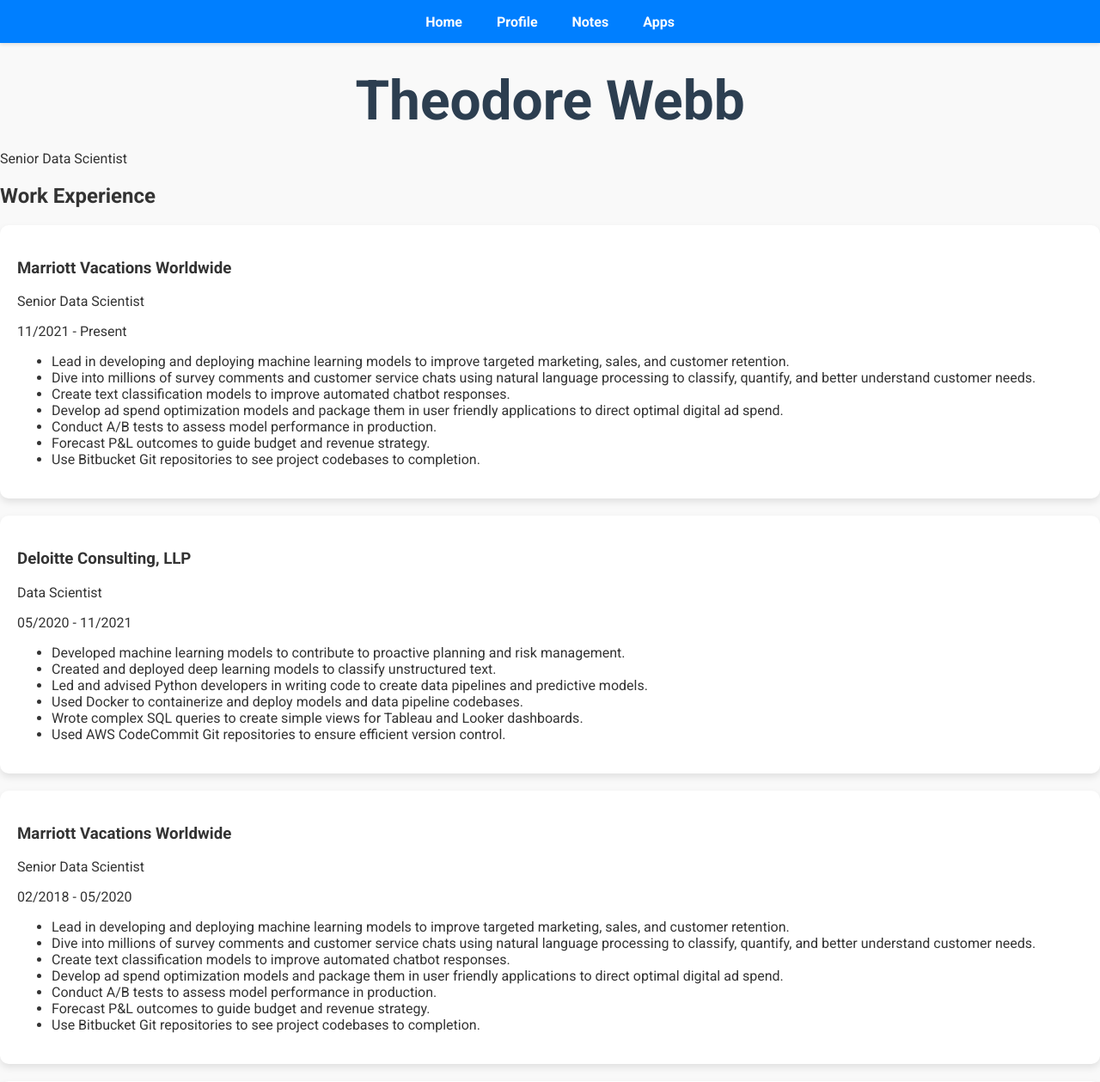
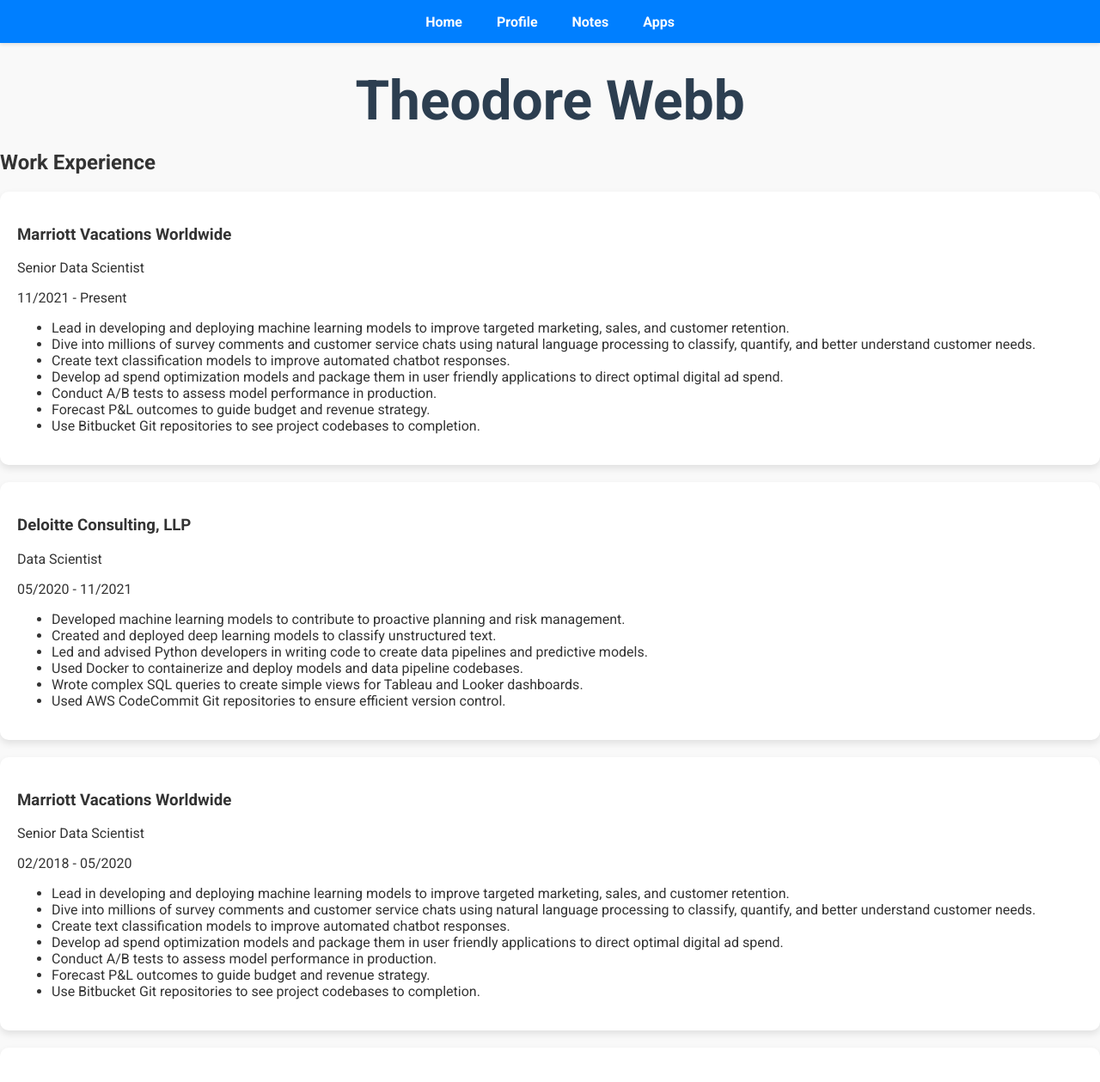
Before and after one commit to twwebb3/personal-website, a Django app: page /profile/ in a window 1280 px wide. Shown: the top 1259 px of the page at 86% size. Run offline with Django 4.2, Linux system fonts and the light colour scheme.

Commit message:
minor deletion for improved aesthetic

```diff
--- a/templates/profile.html
+++ b/templates/profile.html
@@ -12,7 +12,6 @@
 
 <header>
     <h1>Theodore Webb</h1>
-    <p>Senior Data Scientist</p>
 </header>
 
 <section id="detail">
```
